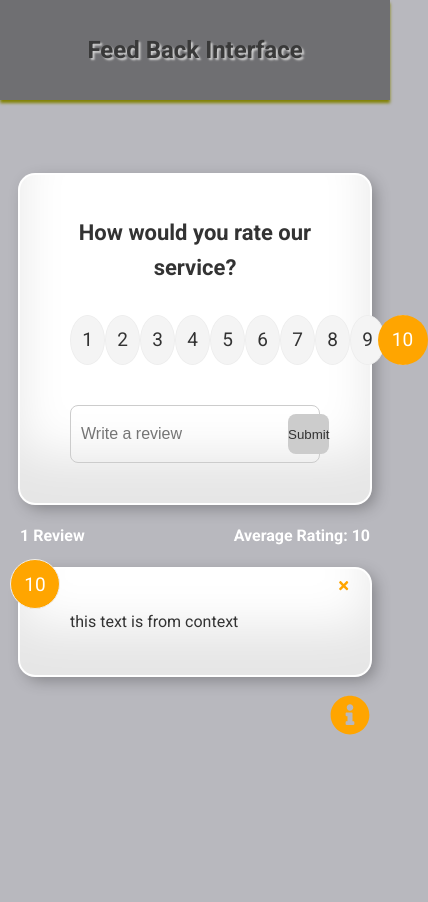
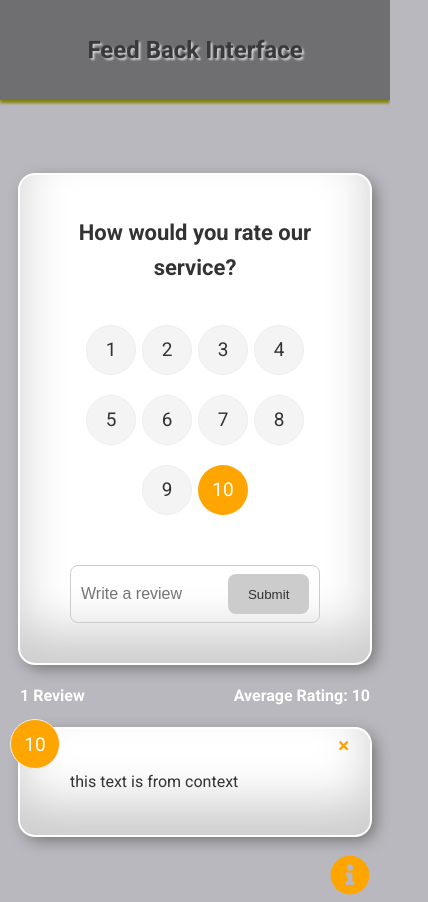
Before and after one commit to caeserlondon/react-feed-back, a React (Create React App) app: page / in a window 390 px wide. Shown: the whole page, 428 px wide, since content can reach past the window. Before the commit the page ends 844 px from the top, so only its background shows below. Built offline with nearby package versions, Linux system fonts and the light colour scheme.

Commit message:
Updating and adding the media quary

```diff
--- a/src/index.css
+++ b/src/index.css
@@ -43,8 +43,8 @@ header {
 	padding: 40px 50px;
 	margin: 20px 0;
 	position: relative;
-	box-shadow: inset 0 -3em 3em rgba(0, 0, 0, 0.1), 0 0 0 2px rgb(255, 255, 255),
-		0.3em 0.3em 1em rgba(0, 0, 0, 0.3);
+	box-shadow: inset 0 -2em 3em rgba(0, 0, 0, 0.2), 0 0 0 2px rgb(255, 255, 255),
+		0.3em 0.3em 1em rgba(0, 0, 0, 0.4);
 }
 
 .rating {
@@ -136,9 +136,6 @@ input:focus {
 	cursor: pointer;
 	background: none;
 	border: none;
-}
-
-.close {
 	color: orange;
 }
 
@@ -210,3 +207,21 @@ input:focus {
 .about p {
 	margin: 10px 0;
 }
+
+@media (max-width: 600px) {
+	.rating li {
+		margin: 10px 3px;
+	}
+
+	.rating {
+		display: flex;
+		align-items: center;
+		justify-content: center;
+		flex-wrap: wrap;
+		margin: 30px 0 40px;
+	}
+
+	.input-group input {
+		width: 80%;
+	}
+}
```
